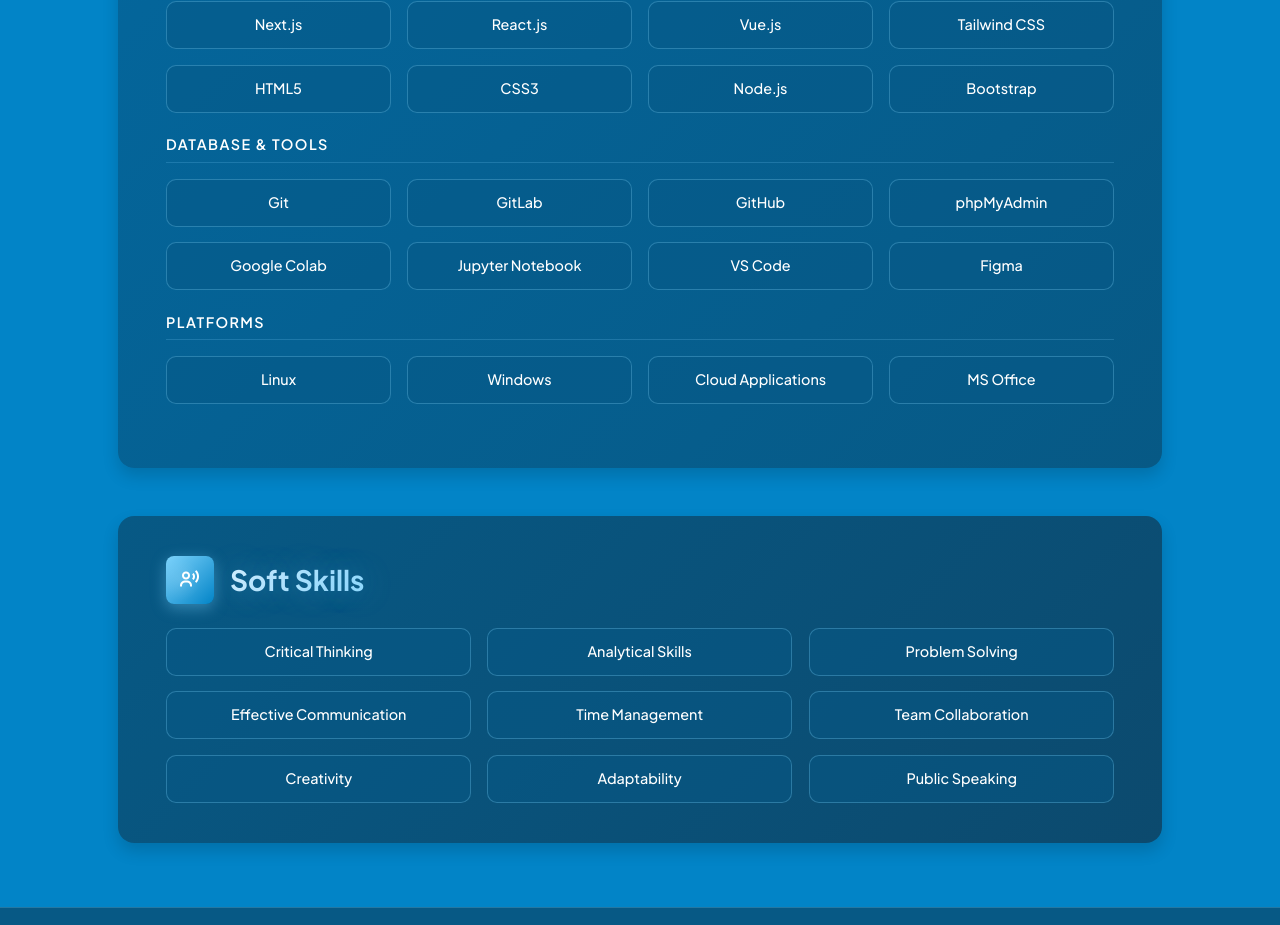
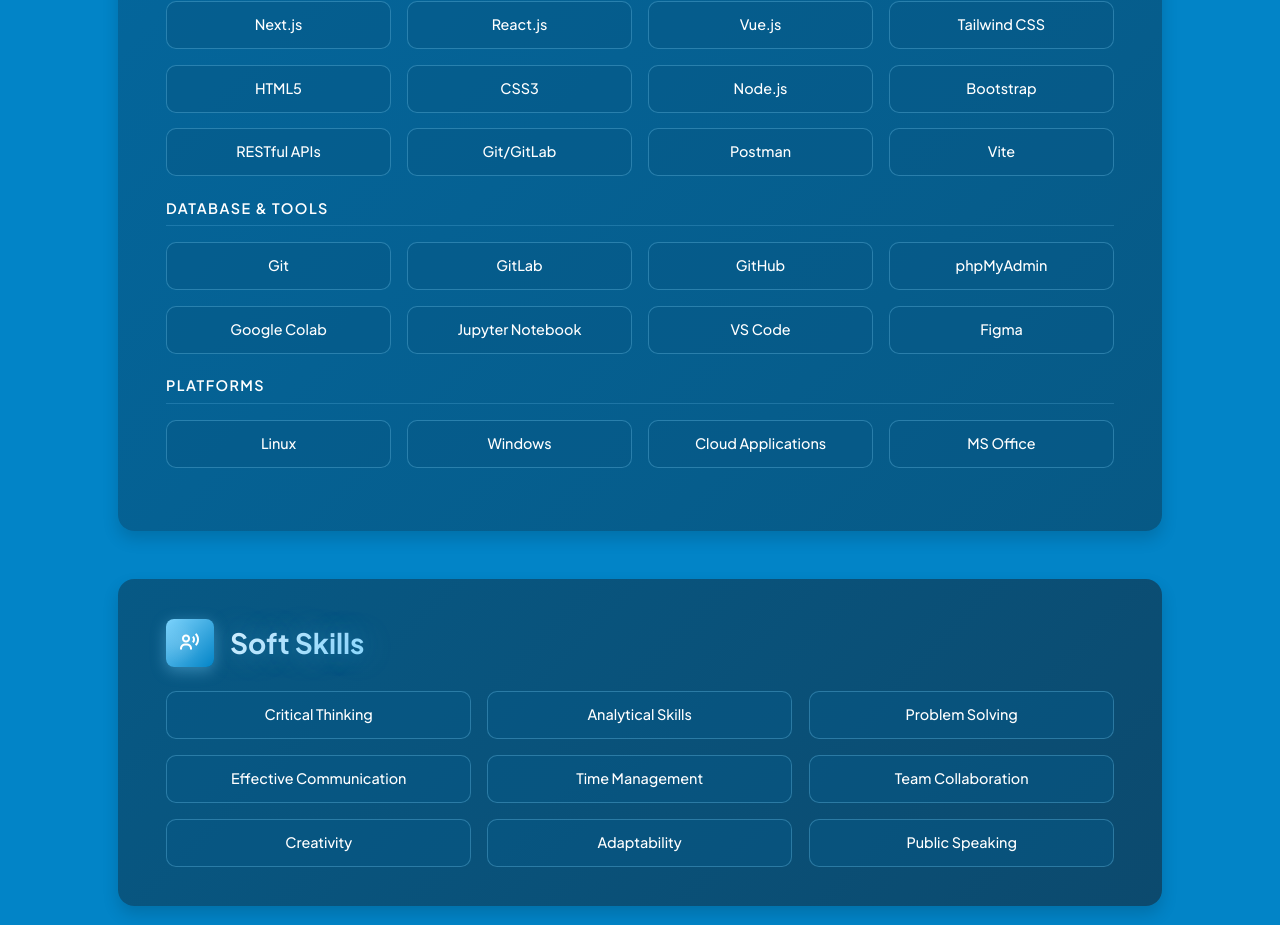
Before and after one commit to selvidebianita/Portofolio_Vue, a Vue app: page /resume in a window 1280 px wide. Shown: the part 3654-4579 px from the top of the page. Built offline with nearby package versions, Linux system fonts and the light colour scheme.

Commit message:
add more web development related tools to skills section

```diff
--- a/src/components/Resume/Skill.vue
+++ b/src/components/Resume/Skill.vue
@@ -47,6 +47,10 @@
               <div class="col"><div class="skill-item">CSS3</div></div>
               <div class="col"><div class="skill-item">Node.js</div></div>
               <div class="col"><div class="skill-item">Bootstrap</div></div>
+              <div class="col"><div class="skill-item">RESTful APIs</div></div>
+              <div class="col"><div class="skill-item">Git/GitLab</div></div>
+              <div class="col"><div class="skill-item">Postman</div></div>
+              <div class="col"><div class="skill-item">Vite</div></div>
             </div>
           </div>
 
```
